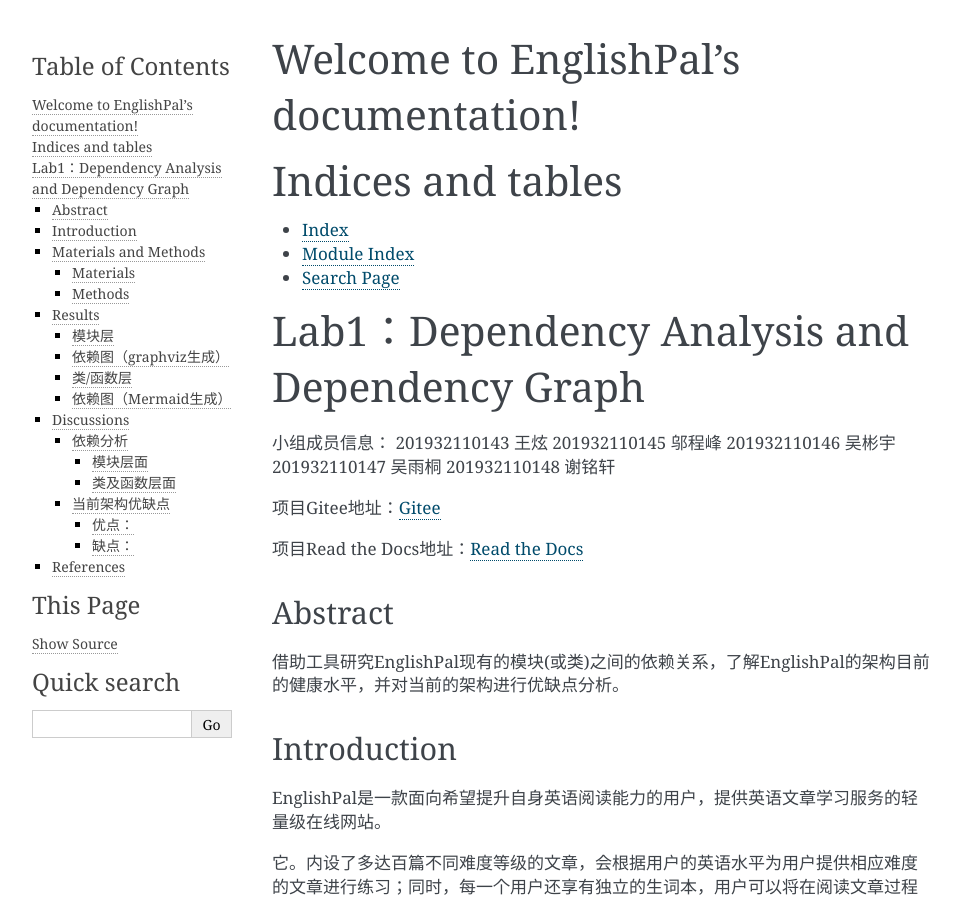
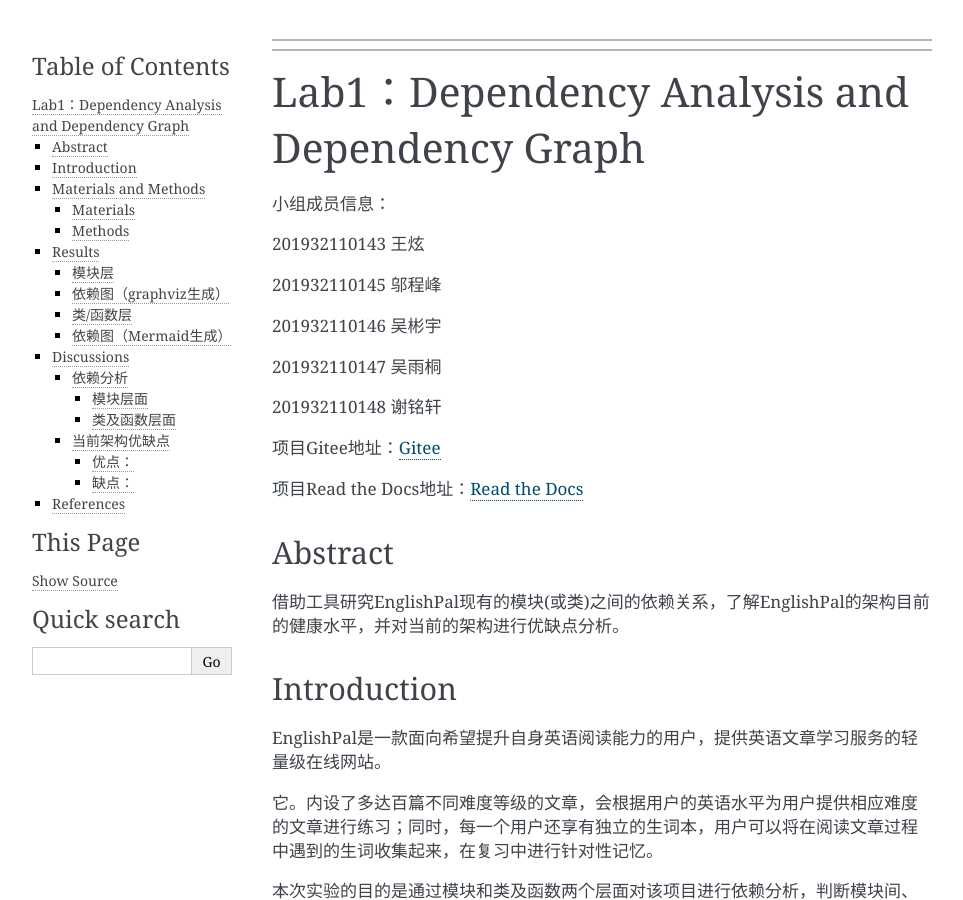
Before and after one commit to Steven-Yutong/EnglishPal, a Sphinx documentation site: the page built from docs/source/index.rst, in a window 1280 px wide and 900 px high. Shown: the whole window, without its empty margins (148-1111 px from the left). Built offline with Sphinx 7.4.7, drawn with Linux system fonts in a browser that asks for light colours; some of the changed text lies outside the part shown.

Commit message:
Update index.rst

```diff
--- a/docs/source/index.rst
+++ b/docs/source/index.rst
@@ -3,7 +3,6 @@
    You can adapt this file completely to your liking, but it should at least
    contain the root `toctree` directive.
 
-Welcome to EnglishPal's documentation!
 ======================================
 
 .. toctree::
@@ -11,19 +10,23 @@
    :caption: Contents:
 
 
-Indices and tables
 ==================
-
-* :ref:`genindex`
-* :ref:`modindex`
-* :ref:`search`
 
 
 Lab1：Dependency Analysis and Dependency Graph
 ==============================================
 
-小组成员信息： 201932110143 王炫 201932110145 邬程峰 201932110146 吴彬宇
-201932110147 吴雨桐 201932110148 谢铭轩
+小组成员信息：
+
+201932110143 王炫
+
+201932110145 邬程峰
+
+201932110146 吴彬宇
+
+201932110147 吴雨桐
+
+201932110148 谢铭轩
 
 项目Gitee地址：\ `Gitee <https://gitee.com/dearxuan/EnglishPal.git>`__
 
```
Also changed, not shown: other parts of docs/source/index.rst (+6 -1 lines).
